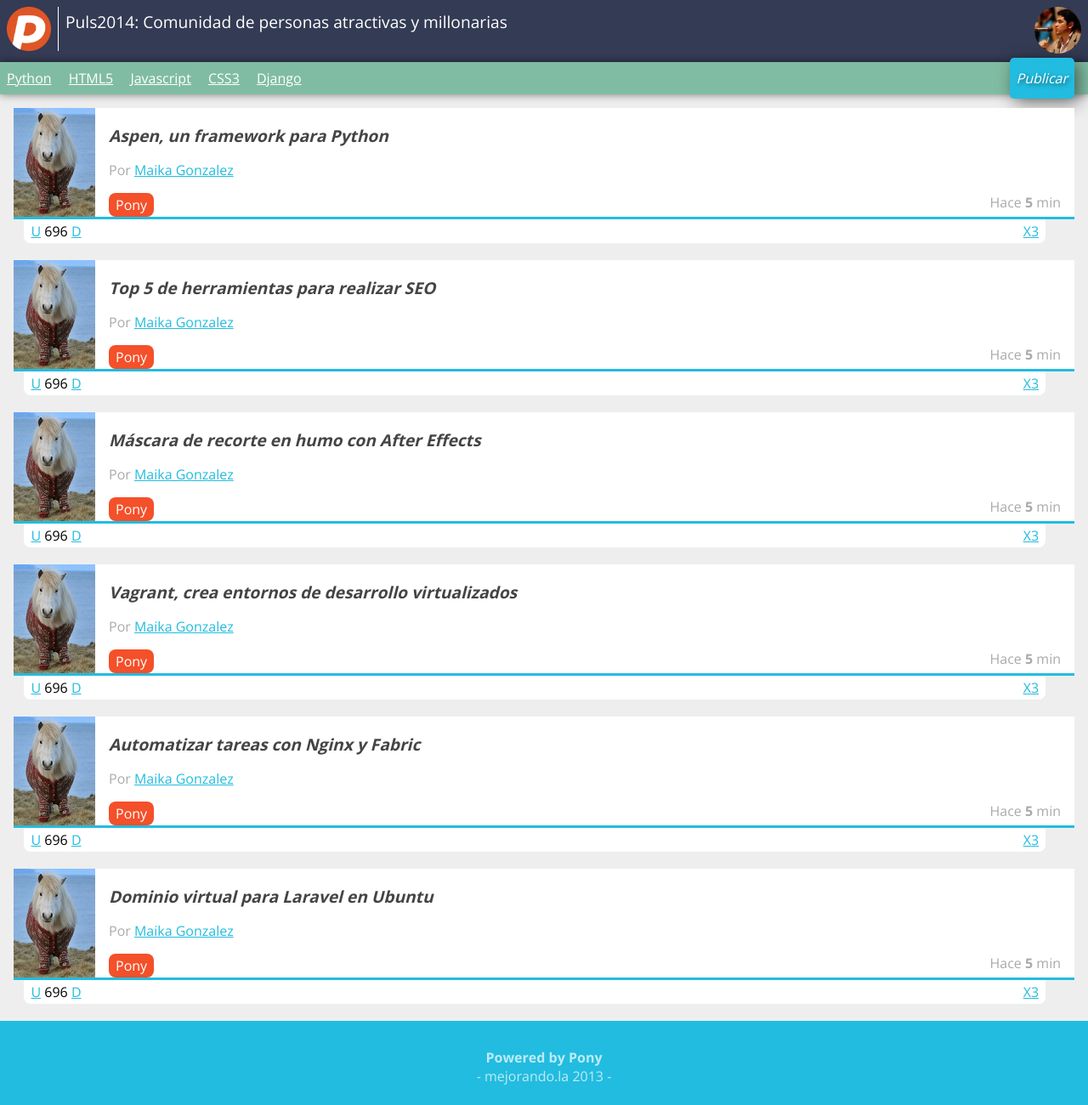
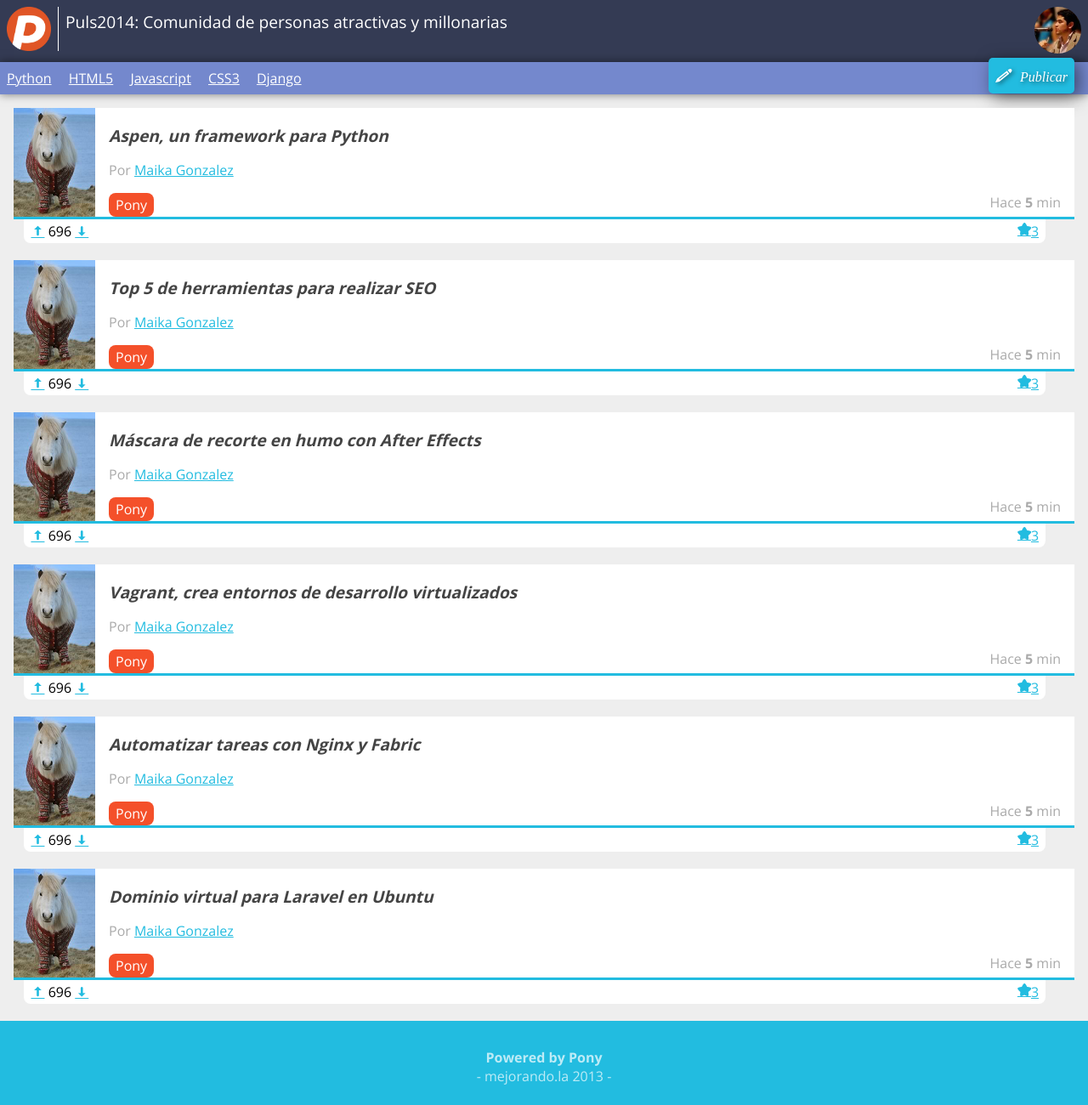
Before and after one commit to krtpowa/Puls2014, a plain HTML site: page index.html in a window 1280 px wide. Shown: the whole page at 85% size. Drawn offline with nearby package versions, Linux system fonts and the light colour scheme.

Commit message:
retoques

```diff
--- a/estilos.css
+++ b/estilos.css
@@ -1,3 +1,42 @@
+@font-face {
+	font-family: 'puls4';
+	src:url('fuentes/puls4.eot');
+	src:url('fuentes/puls4.eot?#iefix') format('embedded-opentype'),
+		url('fuentes/puls4.woff') format('woff'),
+		url('fuentes/puls4.ttf') format('truetype'),
+		url('fuentes/puls4.svg#puls4') format('svg');
+	font-weight: normal;
+	font-style: normal;
+}
+
+[class^="icon-"], [class*=" icon-"] {
+	font-family: 'puls4';
+	speak: none;
+	font-style: normal;
+	font-weight: normal;fuentes
+	font-variant: normal;
+	text-transform: none;
+	line-height: 1;
+
+	/* Better Font Rendering =========== */
+	-webkit-font-smoothing: antialiased;
+	-moz-osx-font-smoothing: grayscale;
+}
+
+.icon-lapiz:before {
+	content: "\e600";
+	margin-right: 0.8em;
+}
+.icon-estrella:before {
+	content: "\e601";
+}
+.icon-f-arriba:before {
+	content: "\e602";
+}
+.icon-f-abajo:before {
+	content: "\e603";
+}
+
 a
 {
 	color: #22BCE0;
@@ -70,7 +109,7 @@ header #logo img
 }
 nav
 {
-	background: #80BCA3;
+	background: #7488CD;
 	box-shadow: rgba(0,0,0,0.5) 0px 0px 10px;
 	padding: 0 0.5em;
 	position: relative;
--- a/index.html
+++ b/index.html
@@ -26,7 +26,7 @@
 			<li><a href="#">CSS3</a></li>
 			<li><a href="#">Django</a></li>
 			<li id="publicar_nav">
-				<a href="#">Publicar</a>
+				<a href="#" class="icon-lapiz">Publicar</a>
 			</li>
 		</ul>
 	</nav>
@@ -48,11 +48,11 @@
 				</span>
 			</div>
 			<div class="votacion">
-				<a href="#" class="up">U</a>
+				<a href="#" class="up icon-f-arriba"></a>
 				696
-				<a href="#" class="down">D</a>
+				<a href="#" class="down icon-f-abajo"></a>
 				<a href="#" class="comentarios_item">3</a>
-				<a href="#" class="guardar_item">X</a>
+				<a href="#" class="guardar_item icon-estrella"></a>
 			</div>
 		</article>
 		<article class="item">
@@ -72,11 +72,11 @@
 				</span>
 			</div>
 			<div class="votacion">
-				<a href="#" class="up">U</a>
+				<a href="#" class="up icon-f-arriba"></a>
 				696
-				<a href="#" class="down">D</a>
+				<a href="#" class="down icon-f-abajo"></a>
 				<a href="#" class="comentarios_item">3</a>
-				<a href="#" class="guardar_item">X</a>
+				<a href="#" class="guardar_item icon-estrella"></a>
 			</div>
 		</article>
 		<article class="item">
@@ -96,11 +96,11 @@
 				</span>
 			</div>
 			<div class="votacion">
-				<a href="#" class="up">U</a>
+				<a href="#" class="up icon-f-arriba"></a>
 				696
-				<a href="#" class="down">D</a>
+				<a href="#" class="down icon-f-abajo"></a>
 				<a href="#" class="comentarios_item">3</a>
-				<a href="#" class="guardar_item">X</a>
+				<a href="#" class="guardar_item icon-estrella"></a>
 			</div>
 		</article>
 		<article class="item">
@@ -120,11 +120,11 @@
 				</span>
 			</div>
 			<div class="votacion">
-				<a href="#" class="up">U</a>
+				<a href="#" class="up icon-f-arriba"></a>
 				696
-				<a href="#" class="down">D</a>
+				<a href="#" class="down icon-f-abajo"></a>
 				<a href="#" class="comentarios_item">3</a>
-				<a href="#" class="guardar_item">X</a>
+				<a href="#" class="guardar_item icon-estrella"></a>
 			</div>
 		</article>
 		<article class="item">
@@ -144,11 +144,11 @@
 				</span>
 			</div>
 			<div class="votacion">
-				<a href="#" class="up">U</a>
+				<a href="#" class="up icon-f-arriba"></a>
 				696
-				<a href="#" class="down">D</a>
+				<a href="#" class="down icon-f-abajo"></a>
 				<a href="#" class="comentarios_item">3</a>
-				<a href="#" class="guardar_item">X</a>
+				<a href="#" class="guardar_item icon-estrella"></a>
 			</div>
 		</article>
 		<article class="item">
@@ -168,11 +168,11 @@
 				</span>
 			</div>
 			<div class="votacion">
-				<a href="#" class="up">U</a>
+				<a href="#" class="up icon-f-arriba"></a>
 				696
-				<a href="#" class="down">D</a>
+				<a href="#" class="down icon-f-abajo"></a>
 				<a href="#" class="comentarios_item">3</a>
-				<a href="#" class="guardar_item">X</a>
+				<a href="#" class="guardar_item icon-estrella"></a>
 			</div>
 		</article>
 	</section>
```
Also changed, not shown: fuentes/puls4.svg (added), fuentes/puls4.ttf (added), fuentes/puls4.woff (added), 1 other file.
